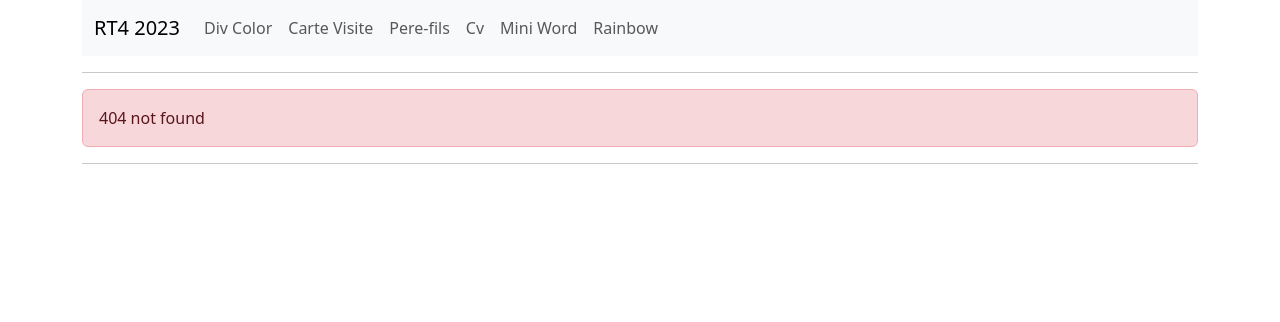
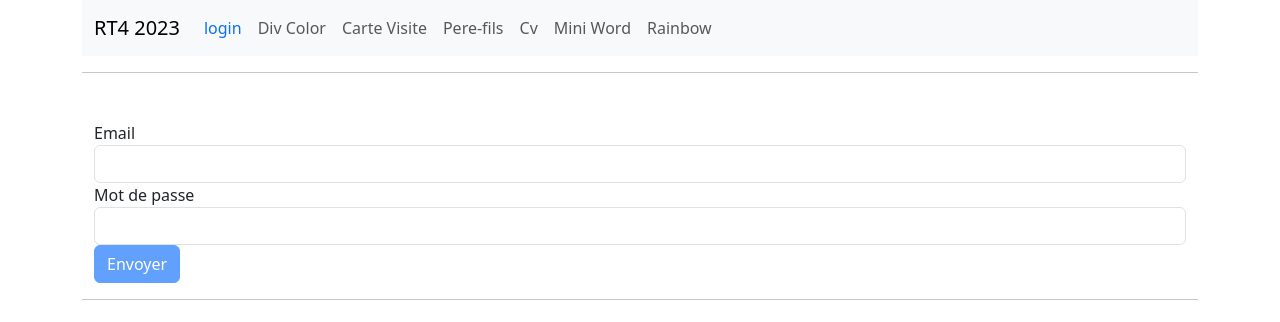
Before and after one commit to akramLh005/Angular-Project-RT4, an Angular app: page /auth-form in a window 1280 px wide. Before the commit this address had no page. Shown: the top 322 px of the page. Built offline with nearby package versions, Linux system fonts and the light colour scheme.

Commit message:
get data via swagger API + add authentication form + Toaster messages

```diff
--- a/src/app/app-routing.module.ts
+++ b/src/app/app-routing.module.ts
@@ -9,10 +9,12 @@ import { TestRainbowComponent } from './directive/test-rainbow/test-rainbow.comp
 import {Nf404Component} from "./components/nf404/nf404.component";
 import {LandingPageComponent} from "./components/landing-page/landing-page.component";
 import { InformationCvComponent } from './components/cvTech/information-cv/information-cv.component';
+import {AuthFormComponent} from "./components/auth-form/auth-form.component";
 
 const routes: Routes = [
   { path: '', component: LandingPageComponent },
   { path: 'div-color/:default', component: FirstTestComponent },
+  { path: 'auth-form', component: AuthFormComponent },
   { path: 'div-color', redirectTo: 'div-color/lightblue', pathMatch: 'full' },
   { path: 'carte-visite', component: TwoWayComponent },
   { path: 'pere-fils', component: PereComponent },
--- /dev/null
+++ b/src/app/components/auth-form/auth-form.component.css
@@ -0,0 +1,3 @@
+.invalid-border {
+  border: 1px solid red;
+}
--- /dev/null
+++ b/src/app/components/auth-form/auth-form.component.html
@@ -0,0 +1,40 @@
+<form #authForm="ngForm" (ngSubmit)="Submit(authForm)" class="container mt-5">
+
+<div>
+    <label for="email">Email</label>
+    <input
+      type="email"
+      id="email"
+      name="email"
+      ngModel
+      required
+      email
+      #emailField="ngModel"
+      class="form-control"
+      [ngClass]="{'invalid-border': emailField.invalid && (emailField.dirty || emailField.touched)}">
+    <div *ngIf="emailField.invalid && (emailField.dirty || emailField.touched)">
+    <small *ngIf="emailField.errors?.['required']">Email est requis.</small>
+    <small *ngIf="emailField.errors?.['email']">Email non valide.</small>
+  </div>
+  </div>
+
+  <div>
+    <label for="password">Mot de passe</label>
+    <input
+      type="password"
+      id="password"
+      name="password"
+      ngModel
+      required
+      minlength="4"
+      #passwordField="ngModel"
+      class="form-control"
+      [ngClass]="{'invalid-border': passwordField.invalid && (passwordField.dirty || passwordField.touched)}">
+    <div *ngIf="passwordField.invalid && (passwordField.dirty || passwordField.touched)">
+      <small *ngIf="passwordField.errors?.['required']">Mot de passe est requis.</small>
+      <small *ngIf="passwordField.errors?.['minlength']">Mot de passe doit contenir au moins 4 caractères.</small>
+    </div>
+  </div>
+
+  <button type="submit" class="btn btn-primary" [disabled]="!authForm.valid">Envoyer</button>
+</form>
--- /dev/null
+++ b/src/app/components/auth-form/auth-form.component.ts
@@ -0,0 +1,19 @@
+import { Component } from '@angular/core';
+import {ToastrService} from "ngx-toastr";
+
+@Component({
+  selector: 'app-auth-form',
+  templateUrl: './auth-form.component.html',
+  styleUrls: ['./auth-form.component.css']
+})
+export class AuthFormComponent {
+  constructor(
+    private toaster : ToastrService
+  ) {
+  }
+  Submit(form: any) {
+    if (form.valid) {
+      this.toaster.success('You are successfully logged in');
+    }
+  }
+}
--- a/src/app/components/cvTech/cv/cv.component.ts
+++ b/src/app/components/cvTech/cv/cv.component.ts
@@ -1,6 +1,7 @@
 import { Component, OnInit } from '@angular/core';
 import { Personne } from '../../../model/personne';
 import { CvService } from '../service/cv.service';
+import { ToastrService } from 'ngx-toastr';
 
 @Component({
   selector: 'app-cv',
@@ -12,11 +13,21 @@ export class CvComponent implements OnInit {
   selectedPersonne!: Personne;
 
   constructor(
-    private cvService : CvService
+    private cvService : CvService,
+    private toaster : ToastrService
   ){}
 
   ngOnInit(): void {
-      this.personnes= this.cvService.getPersonnes();
+     this.cvService.getPersonnes().subscribe(
+       (personnes)=>{
+         this.personnes = personnes;
+       },
+       (error)=>{
+
+         this.toaster.error('Problem : Access failed to API:( ')
+         this.personnes = this.cvService.getFakePersonnes();
+       }
+     );
   }
 
   selectPersonne(personne : any){
--- a/src/app/components/cvTech/service/cv.service.ts
+++ b/src/app/components/cvTech/service/cv.service.ts
@@ -1,24 +1,29 @@
 import { Injectable } from '@angular/core';
 import { Personne } from '../../../model/personne';
 import {  Router } from '@angular/router';
+import {HttpClient} from "@angular/common/http";
+import {Observable} from "rxjs";
 
 @Injectable({
   providedIn: 'root'
 })
 export class CvService {
-  private personnes: Personne[]=[];
-
+  private personnes: Personne[]=[
+    new Personne(1,'Lawrence','Maria',22,'rotating_card_profile.png',44444,'Student'),
+    new Personne(2,'Peters','Roy',30,'rotating_card_profile2.png',77777,'Teacher'),
+    new Personne(2,'smith','John',30,'        ',55555,'Painter')
+  ];
+  linkApi = 'https://apilb.tridevs.net/api/personnes';
   constructor(
-    private router: Router
+    private router: Router,
+    private http : HttpClient
   ) {
-    this.personnes = [
-      new Personne(1,'Lawrence','Maria',22,'rotating_card_profile.png',44444,'Student'),
-      new Personne(2,'Peters','Roy',30,'rotating_card_profile2.png',77777,'Teacher'),
-      new Personne(2,'smith','John',30,'        ',55555,'Painter')
-    ];
    }
 
-   getPersonnes(): Personne[] {
+   getPersonnes(): Observable<Personne[]> {
+    return this.http.get<Personne[]>(this.linkApi);
+   }
+   getFakePersonnes(): Personne []{
     return this.personnes;
    }
 
--- a/src/app/navbar/navbar.component.html
+++ b/src/app/navbar/navbar.component.html
@@ -20,6 +20,14 @@
       </button>
       <div class="collapse navbar-collapse" id="navbarNavAltMarkup">
         <div class="navbar-nav">
+          <a
+            class="nav-link"
+            aria-current="page"
+            routerLinkActive="active text-primary"
+            [routerLink]="['auth-form']"
+          >login</a
+          >
+
             <a
             class="nav-link"
             aria-current="page"
```
Also changed, not shown: src/app/app.module.ts (+6 -1 lines).
